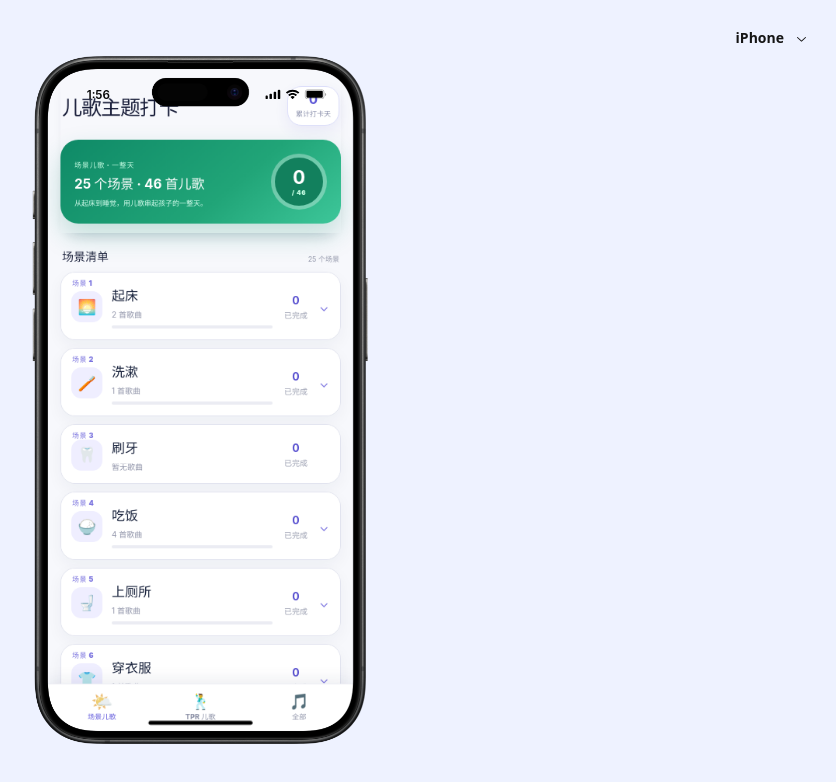
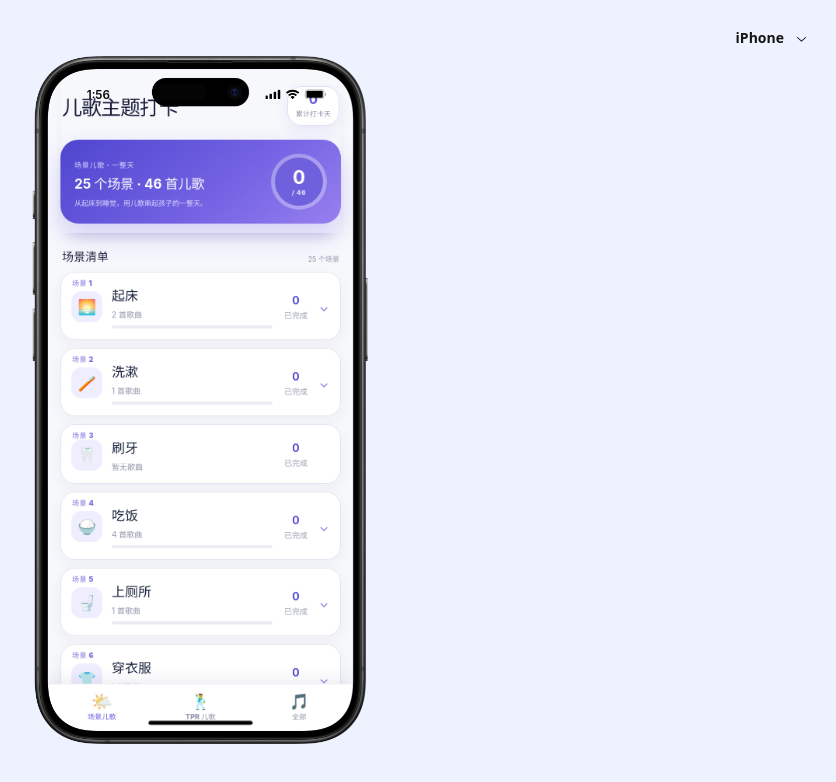
Before and after one commit to jingjie0209/sss-rhyme-checkin, a React (Vite) app: page / in a window 1280 px wide. Shown: the top 782 px of the page, without its empty margins (440-1276 px from the left). Built offline with nearby package versions, Linux system fonts and the light colour scheme.

Commit message:
style: scene hero uses default purple like TPR

```diff
--- a/src/Prototype.tsx
+++ b/src/Prototype.tsx
@@ -248,7 +248,7 @@ function SceneLibraryView({ flow }: { flow: FlowControls }) {
     <>
       <div className="resource-sticky-top">
         <AppHeader />
-        <section className="theme-hero scene-hero">
+        <section className="theme-hero">
           <div>
             <span>场景儿歌 · 一整天</span>
             <strong>25 个场景 · {total} 首儿歌</strong>
--- a/src/prototype.css
+++ b/src/prototype.css
@@ -316,11 +316,6 @@ button { -webkit-tap-highlight-color: transparent; }
 .resource-scroll .mobile-scroll-content { background: #f7f8fc; }
 
 /* Scene hero green-blue gradient */
-/* Scene hero matches TPR green */
-.scene-hero { background: linear-gradient(140deg,#0f8a67,#21a578 60%,#3ec79a); box-shadow: 0 16px 34px rgba(15,138,103,.22); }
-.scene-hero span { color: #c8ffe6; }
-.scene-hero p { color: #d8fff0; }
-.scene-hero .hero-progress::after { background: #12805d; }
 
 /* Softer icon tone for 场景儿歌 tab */
 .bottom-tab-bar .tab-icon-soft { opacity: .78; filter: saturate(.7); }
```
